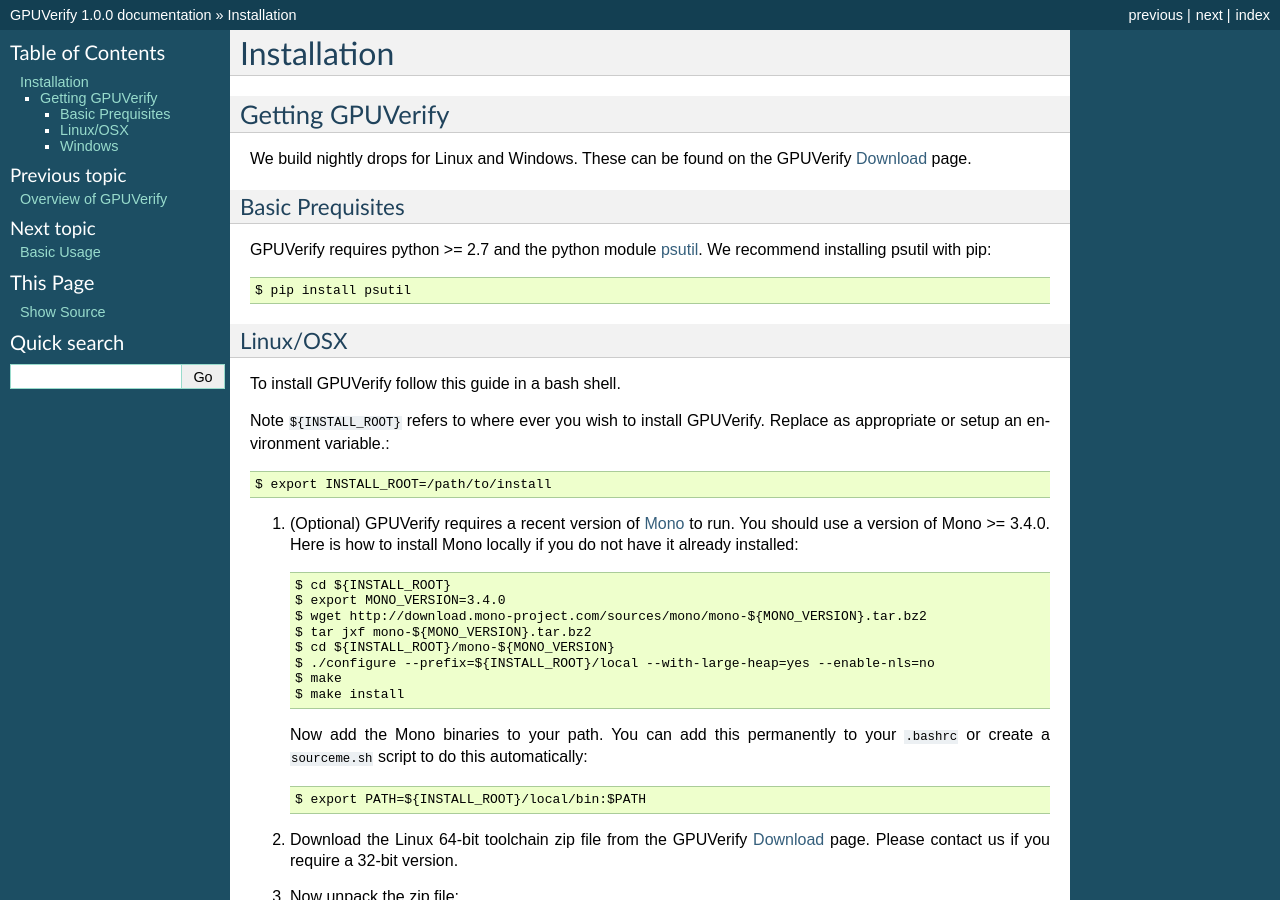
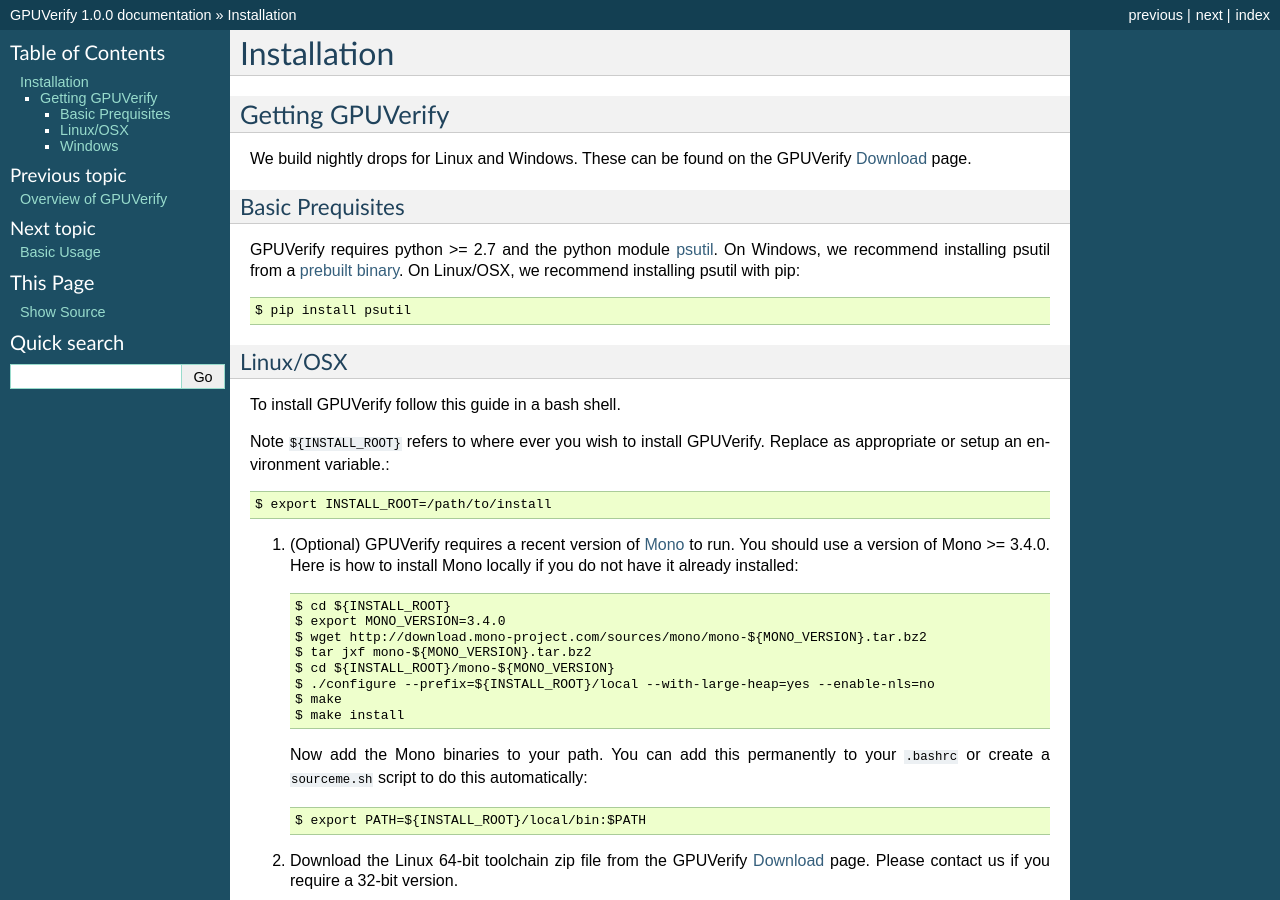
Before and after one commit to mc-imperial/gpuverify, a Sphinx documentation site: the page built from Documentation/installation.rst, in a window 1280 px wide and 900 px high. Built offline with Sphinx 7.4.7, drawn with Linux system fonts in a browser that asks for light colours; formulas are drawn with MathJax 3.

Commit message:
Recommend psutil binary install on Windows

```diff
--- a/Documentation/developer_guide.rst
+++ b/Documentation/developer_guide.rst
@@ -21,7 +21,8 @@
 -----------------
 
 GPUVerify requires python >= 2.7 and the python module `psutil <https://code.google.com/p/psutil/>`_.
-We recommend installing psutil with pip::
+On Windows, we recommend installing psutil from a `prebuilt binary <https://pypi.python.org/pypi?:action=display&name=psutil#downloads>`_.
+On Linux/OSX, we recommend installing psutil with pip::
 
      $ pip install psutil
 
--- a/Documentation/installation.rst
+++ b/Documentation/installation.rst
@@ -12,7 +12,8 @@
 -----------------
 
 GPUVerify requires python >= 2.7 and the python module `psutil <https://code.google.com/p/psutil/>`_.
-We recommend installing psutil with pip::
+On Windows, we recommend installing psutil from a `prebuilt binary <https://pypi.python.org/pypi?:action=display&name=psutil#downloads>`_.
+On Linux/OSX, we recommend installing psutil with pip::
 
      $ pip install psutil
 
```
